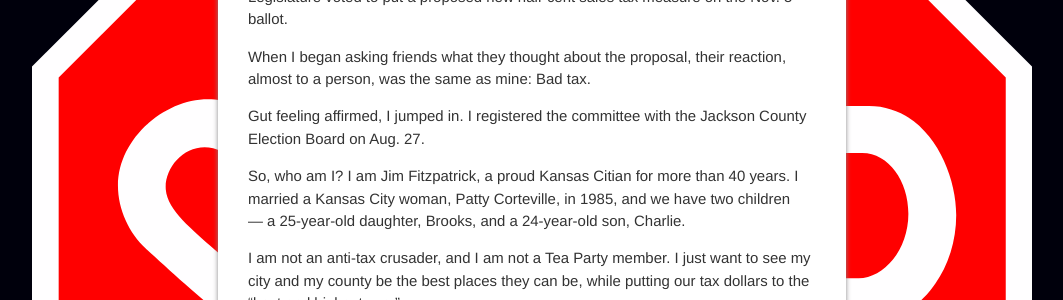
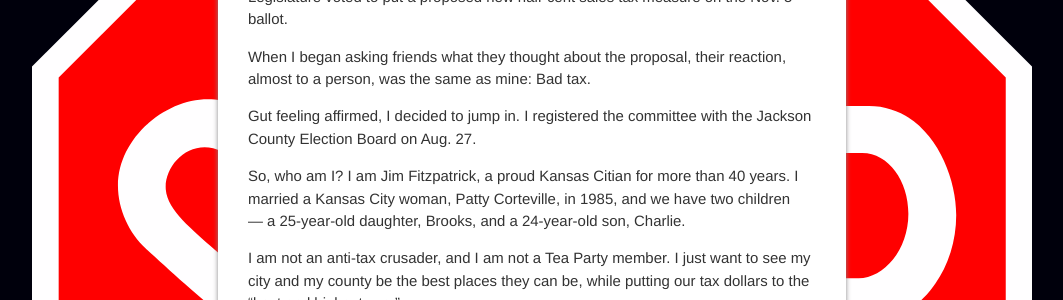
Before and after one commit to jiko/stopabadcure, a Jekyll site: the page built from _posts/2013-09-24-how-we-started.md, in a window 1280 px wide. Shown: the part 226-526 px from the top of the page, without its empty margins (108-1171 px from the left). Built offline with Jekyll 4.4.1, drawn with Linux system fonts in a browser that asks for light colours.

Commit message:
Update 2013-09-24-how-we-started.md

```diff
--- a/_posts/2013-09-24-how-we-started.md
+++ b/_posts/2013-09-24-how-we-started.md
@@ -9,7 +9,7 @@
 
 When I began asking friends what they thought about the proposal, their reaction, almost to a person, was the same as mine: Bad tax.
 
-Gut feeling affirmed, I jumped in. I registered the committee with the Jackson County Election Board on Aug. 27.
+Gut feeling affirmed, I decided to jump in. I registered the committee with the Jackson County Election Board on Aug. 27.
 
 So, who am I? I am Jim Fitzpatrick, a proud Kansas Citian for more than 40 years. I married a Kansas City woman, Patty Corteville, in 1985, and we have two children — a 25-year-old daughter, Brooks, and a 24-year-old son, Charlie.
 
```
